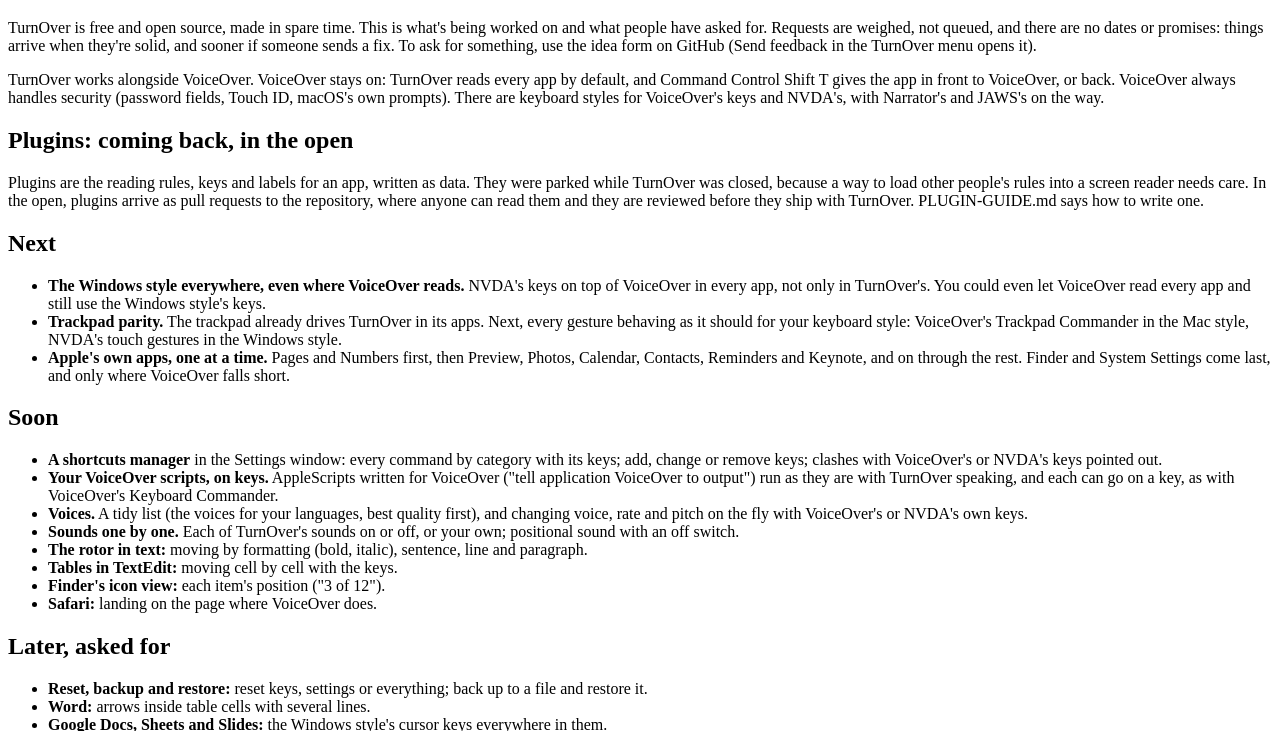
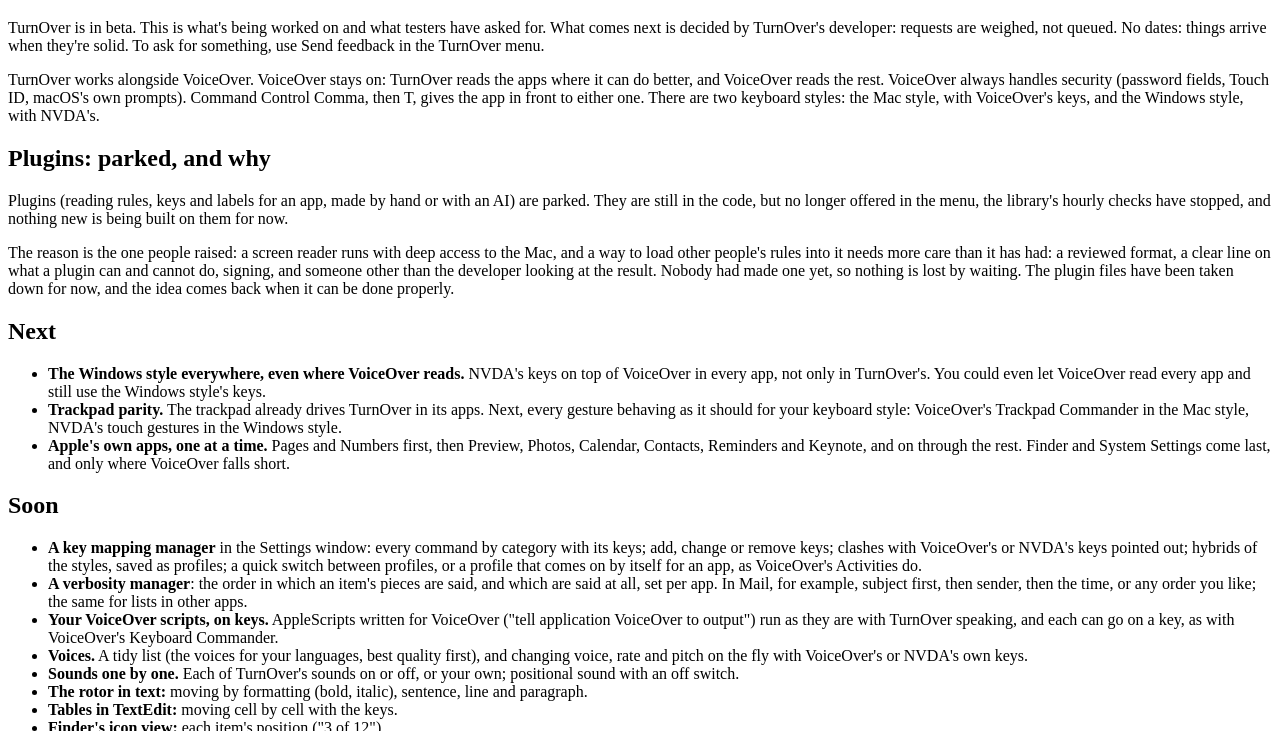
Before and after one commit to Doll-Eye/turnover-updates, a plain HTML site: page roadmap.html in a window 1280 px wide. Shown: the part 61-792 px from the top of the page. Drawn offline with Linux system fonts and the light colour scheme.

Commit message:
Roadmap: a key mapping manager with profiles, a verbosity manager

```diff
--- a/roadmap.html
+++ b/roadmap.html
@@ -3,10 +3,11 @@
 <meta name="robots" content="noindex, nofollow"><title>What&#x27;s coming to TurnOver</title></head>
 <body><main>
 <h1>What's coming to TurnOver</h1>
-<p>TurnOver is free and open source, made in spare time. This is what's being worked on and what people have asked for. Requests are weighed, not queued, and there are no dates or promises: things arrive when they're solid, and sooner if someone sends a fix. To ask for something, use the idea form on GitHub (Send feedback in the TurnOver menu opens it).</p>
-<p>TurnOver works alongside VoiceOver. VoiceOver stays on: TurnOver reads every app by default, and Command Control Shift T gives the app in front to VoiceOver, or back. VoiceOver always handles security (password fields, Touch ID, macOS's own prompts). There are keyboard styles for VoiceOver's keys and NVDA's, with Narrator's and JAWS's on the way.</p>
-<h2>Plugins: coming back, in the open</h2>
-<p>Plugins are the reading rules, keys and labels for an app, written as data. They were parked while TurnOver was closed, because a way to load other people's rules into a screen reader needs care. In the open, plugins arrive as pull requests to the repository, where anyone can read them and they are reviewed before they ship with TurnOver. PLUGIN-GUIDE.md says how to write one.</p>
+<p>TurnOver is in beta. This is what's being worked on and what testers have asked for. What comes next is decided by TurnOver's developer: requests are weighed, not queued. No dates: things arrive when they're solid. To ask for something, use Send feedback in the TurnOver menu.</p>
+<p>TurnOver works alongside VoiceOver. VoiceOver stays on: TurnOver reads the apps where it can do better, and VoiceOver reads the rest. VoiceOver always handles security (password fields, Touch ID, macOS's own prompts). Command Control Comma, then T, gives the app in front to either one. There are two keyboard styles: the Mac style, with VoiceOver's keys, and the Windows style, with NVDA's.</p>
+<h2>Plugins: parked, and why</h2>
+<p>Plugins (reading rules, keys and labels for an app, made by hand or with an AI) are parked. They are still in the code, but no longer offered in the menu, the library's hourly checks have stopped, and nothing new is being built on them for now.</p>
+<p>The reason is the one people raised: a screen reader runs with deep access to the Mac, and a way to load other people's rules into it needs more care than it has had: a reviewed format, a clear line on what a plugin can and cannot do, signing, and someone other than the developer looking at the result. Nobody had made one yet, so nothing is lost by waiting. The plugin files have been taken down for now, and the idea comes back when it can be done properly.</p>
 <h2>Next</h2>
 <ul>
 <li><strong>The Windows style everywhere, even where VoiceOver reads.</strong> NVDA's keys on top of VoiceOver in every app, not only in TurnOver's. You could even let VoiceOver read every app and still use the Windows style's keys.</li>
@@ -15,7 +16,8 @@
 </ul>
 <h2>Soon</h2>
 <ul>
-<li><strong>A shortcuts manager</strong> in the Settings window: every command by category with its keys; add, change or remove keys; clashes with VoiceOver's or NVDA's keys pointed out.</li>
+<li><strong>A key mapping manager</strong> in the Settings window: every command by category with its keys; add, change or remove keys; clashes with VoiceOver's or NVDA's keys pointed out; hybrids of the styles, saved as profiles; a quick switch between profiles, or a profile that comes on by itself for an app, as VoiceOver's Activities do.</li>
+<li><strong>A verbosity manager</strong>: the order in which an item's pieces are said, and which are said at all, set per app. In Mail, for example, subject first, then sender, then the time, or any order you like; the same for lists in other apps.</li>
 <li><strong>Your VoiceOver scripts, on keys.</strong> AppleScripts written for VoiceOver ("tell application VoiceOver to output") run as they are with TurnOver speaking, and each can go on a key, as with VoiceOver's Keyboard Commander.</li>
 <li><strong>Voices.</strong> A tidy list (the voices for your languages, best quality first), and changing voice, rate and pitch on the fly with VoiceOver's or NVDA's own keys.</li>
 <li><strong>Sounds one by one.</strong> Each of TurnOver's sounds on or off, or your own; positional sound with an off switch.</li>
@@ -26,7 +28,6 @@
 </ul>
 <h2>Later, asked for</h2>
 <ul>
-<li><strong>Reset, backup and restore:</strong> reset keys, settings or everything; back up to a file and restore it.</li>
 <li><strong>Word:</strong> arrows inside table cells with several lines.</li>
 <li><strong>Google Docs, Sheets and Slides:</strong> the Windows style's cursor keys everywhere in them.</li>
 <li><strong>Image descriptions</strong> on more web pages.</li>
```
